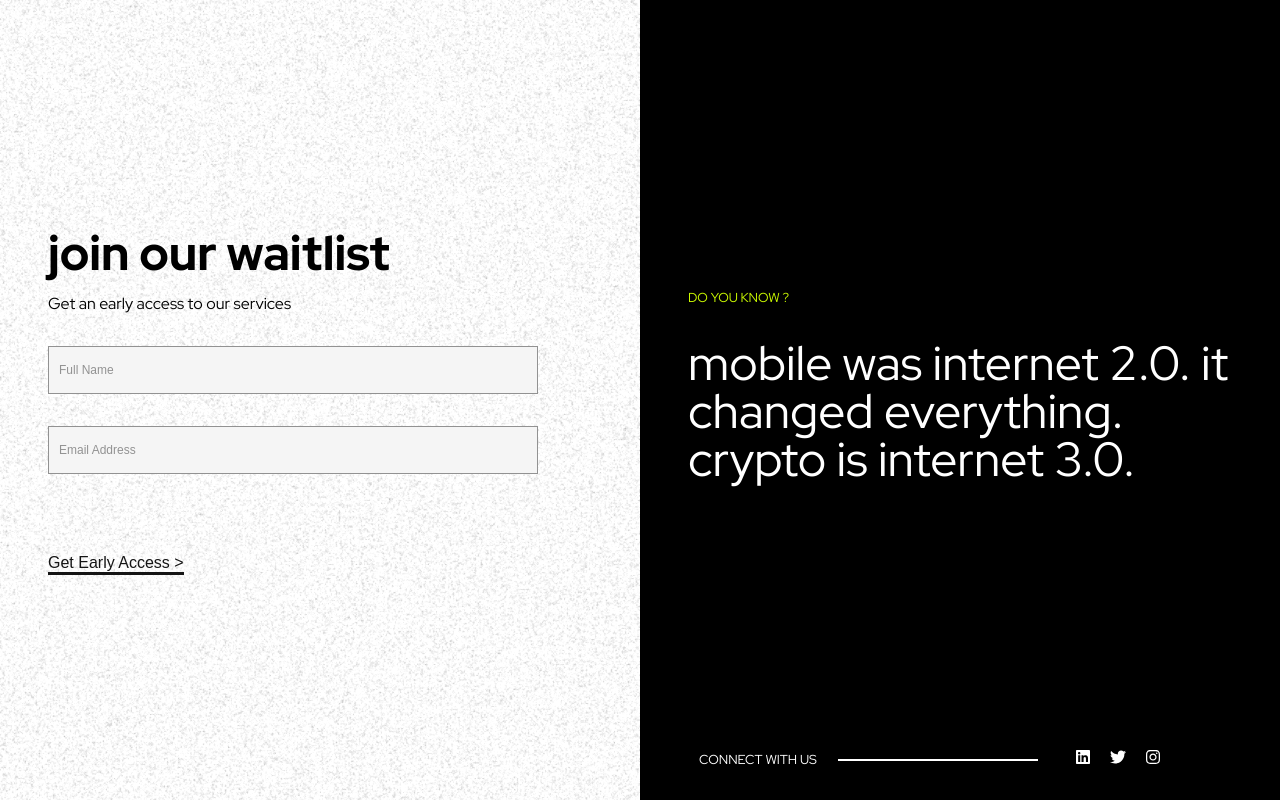
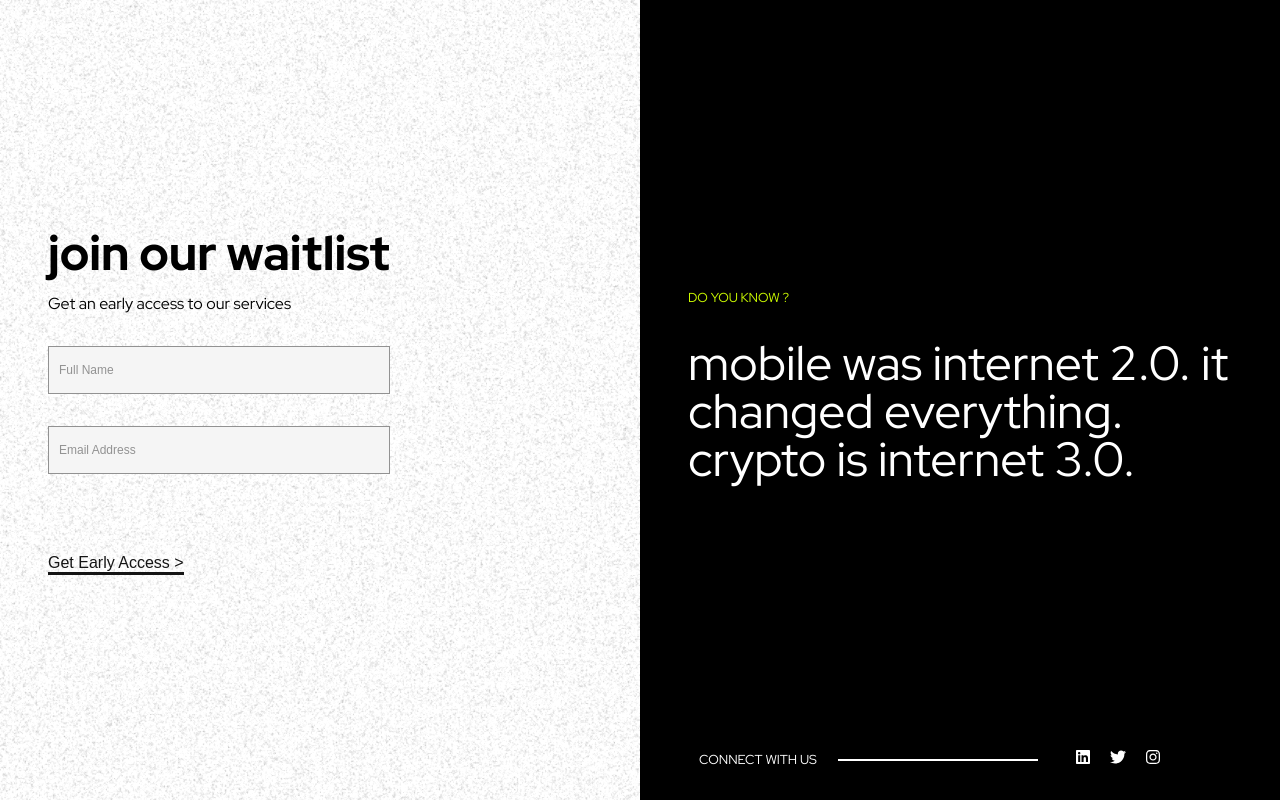
Before and after one commit to qoinpalhq/Qoinpal-version1, a React (Vite) app: page /registration/waitlist in a window 1280 px wide. Built offline with nearby package versions, Linux system fonts and the light colour scheme.

Commit message:
fformdone

```diff
--- a/src/App.jsx
+++ b/src/App.jsx
@@ -7,12 +7,9 @@ import More from "./pages/LearnMore/LearnMore";
 import JoinCause from "./pages/JoinCause/JoinCause";
 import Sidebar from "./components/Sidebar/Sidebar";
 import { AnimatePresence } from "framer-motion";
-import Loader from "./components/Loader/Loader";
-import useGlobalContext from "./appContext";
 
 export default function App() {
   const location = useLocation();
-  const { loading } = useGlobalContext();
 
   return (
     <AnimatePresence>
@@ -25,10 +22,7 @@ export default function App() {
         <Route path="cause" element={<JoinCause />} />
 
         <Route path="registration">
-          <Route
-            path="waitlist"
-            element={loading ? <Loader /> : <WaitlistRegistration />}
-          />
+          <Route path="waitlist" element={<WaitlistRegistration />} />
           <Route path="team" element={<JoinTeamRegistration />} />
         </Route>
         <Route path="*" element={Error} />
--- a/src/components/Form/Form.jsx
+++ b/src/components/Form/Form.jsx
@@ -1,13 +1,15 @@
 import f from "./form.module.css";
 import useGlobalContext from "../../appContext";
 import useFormLogic from "./useFormLogic";
+import Alert from "/src/components/Alert";
 export default function Form() {
   const { errors, error, loading } = useGlobalContext();
   const { handleChange, handleSubmit, formData } = useFormLogic();
 
   return (
     <form onSubmit={handleSubmit}>
-      {error ? <Alert message="Error submitting the form" /> : ""}
+      {/* {error ? <Alert message="Error submitting the form" /> : ""} */}
+      <div className={f.field}>
         <input
           type="text"
           className={`${f.input} ${errors.fullName && f.invalid}`}
@@ -17,6 +19,9 @@ export default function Form() {
           onChange={handleChange}
         />
         {errors.fullName && <p style={{ color: "red" }}>{errors.fullName}</p>}
+      </div>
+
+      <div className={f.field}>
         <input
           type="email"
           className={`${f.input} ${errors.email && f.invalid}`}
@@ -26,6 +31,8 @@ export default function Form() {
           onChange={handleChange}
         />
         {errors.email && <p style={{ color: "red" }}>{errors.email}</p>}
+      </div>
+
       <button className={f.button}>{"Get early access > "}</button>
     </form>
   );
--- a/src/components/Form/form.module.css
+++ b/src/components/Form/form.module.css
@@ -1,10 +1,13 @@
+.field {
+  margin-bottom: 2rem;
+}
+
 .input {
   background: var(--input-white);
   color: black;
   font-size: var(--input-text);
   padding: 16px 10px;
   width: 100%;
-  margin-bottom: 2rem;
 }
 .input::placeholder {
   color: var(--gray);
--- a/src/components/Form/useFormLogic.jsx
+++ b/src/components/Form/useFormLogic.jsx
@@ -3,6 +3,7 @@ import { db } from "/src/db/firebase";
 import { collection, addDoc } from "firebase/firestore";
 import { useState } from "react";
 import useGlobalContext from "/src/appContext";
+import { FaTemperatureLow } from "react-icons/fa";
 
 export default function useFormLogic() {
   const [formData, setFormData] = useState({
@@ -39,6 +40,11 @@ export default function useFormLogic() {
     if (!validateForm()) {
       return;
     }
+    if (!window.navigator.onLine) {
+      alert("Check internet connection");
+      setLoading(false);
+      return;
+    }
     setLoading(true);
     try {
       await addDoc(collection(db, "list"), formData);
```
Lines whose indentation alone changed are shown as unchanged.
